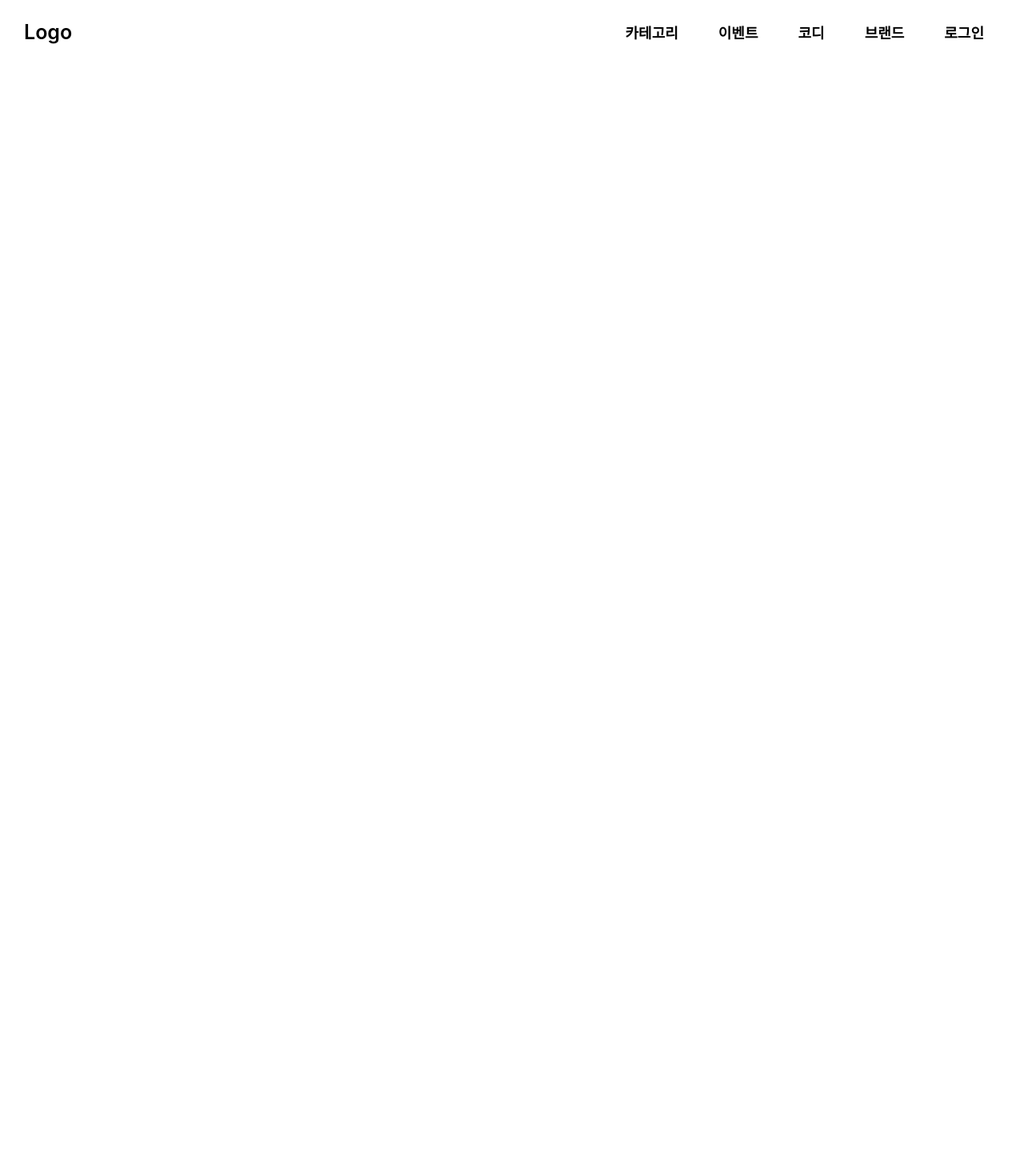
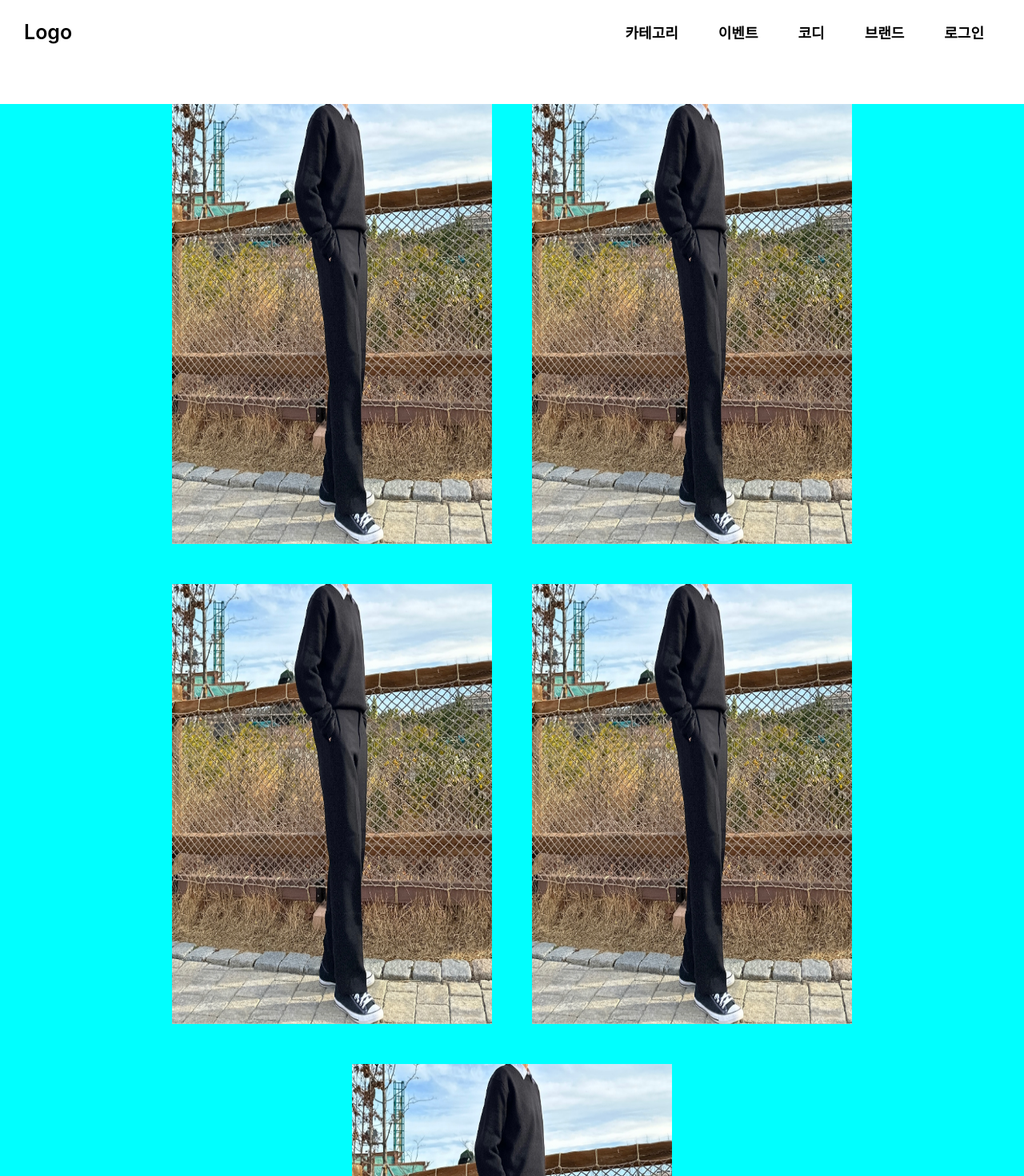
Before and after one commit to ftery0/Typescript, a React (Create React App) app in the folder shop/: page / in a window 1280 px wide. Shown: the top 1470 px of the page at 80% size. Built offline with nearby package versions, Linux system fonts and the light colour scheme.

Commit message:
test Eventview

```diff
--- a/shop/src/components/Main/Home/Home.tsx
+++ b/shop/src/components/Main/Home/Home.tsx
@@ -1,11 +1,19 @@
 import * as S from "./style"
 import Header from "src/constants/Head/Head"
-
+import testImg from "src/Assets/img/testImg.jpg"
 const Home =()=>{
 return(
     <S.Main>
         <Header/>
-
+        <S.Event>
+            <S.Advertisement>
+                <S.AdvertisementImg src={testImg}></S.AdvertisementImg>
+                <S.AdvertisementImg src={testImg}></S.AdvertisementImg>
+                <S.AdvertisementImg src={testImg}></S.AdvertisementImg>
+                <S.AdvertisementImg src={testImg}></S.AdvertisementImg>
+                <S.AdvertisementImg src={testImg}></S.AdvertisementImg>
+            </S.Advertisement>
+        </S.Event>
     </S.Main>
 )
 }
--- a/shop/src/components/Main/Home/style.ts
+++ b/shop/src/components/Main/Home/style.ts
@@ -3,5 +3,26 @@ import styled from "styled-components";
 export const Main=styled.div`
 display: flex;
 width: 100vw;
-height: 200vh;
+height: 300vh;
 `
+export const Event = styled.div`
+display: flex;
+margin-top: 80px;
+width: 100vw;
+height: calc(100% - 80px);
+`
+export const Advertisement = styled.div`
+margin-top: 50px;
+display: flex;
+justify-content: center;
+gap: 50px;
+flex-wrap: wrap;
+width: 100%;
+height: 60%;
+background-color: aqua;
+`
+export const AdvertisementImg =styled.img`
+display: flex;
+width: 400px;
+height: 550px;
+`
```
Also changed, not shown: shop/src/Assets/img/testImg.jpg (added).
